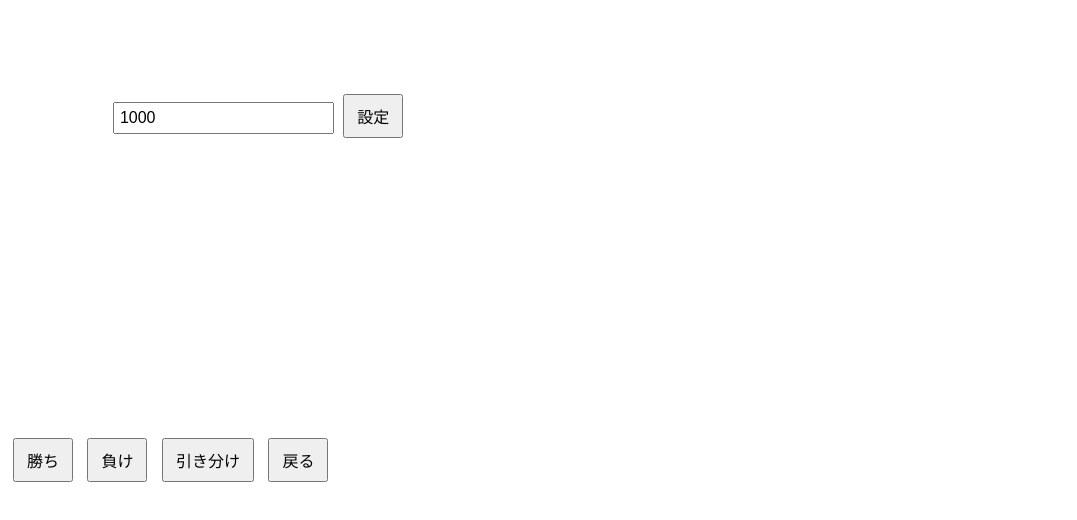
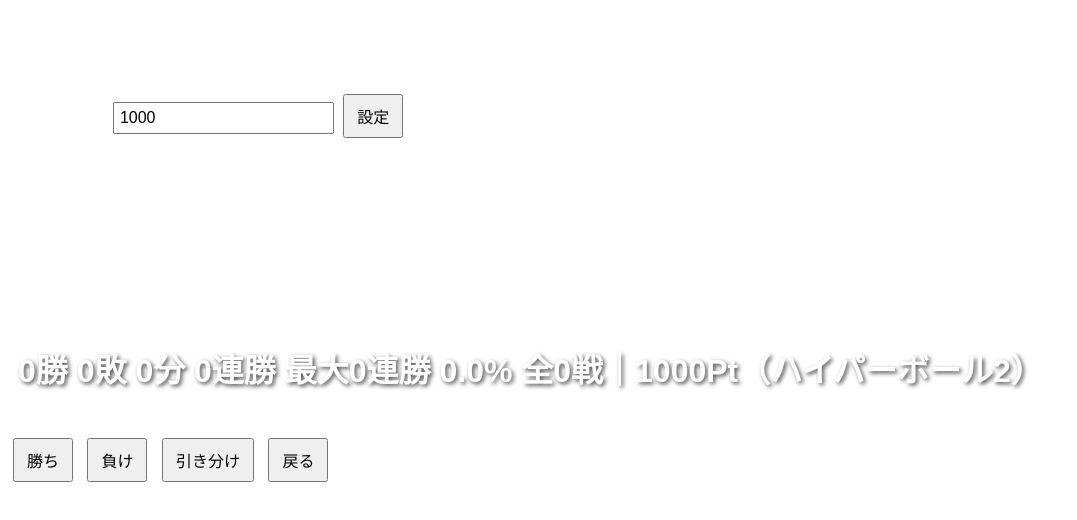
Before and after one commit to note-creator/pokepoke_counter, a plain HTML site: page index.html in a window 1280 px wide. Shown: the whole page, without its empty margins (0-1077 px from the left). Drawn offline with Linux system fonts and the light colour scheme.

Commit message:
Update index.html

```diff
--- a/index.html
+++ b/index.html
@@ -13,7 +13,11 @@
       font-size: 32px;
       font-weight: bold;
       padding: 10px;
+      color: white;
+      background-color: rgba(0, 0, 0, 0); /* 完全透過 */
+      text-shadow: 2px 2px 4px rgba(0,0,0,0.7); /* 縁取り風の影 */
     }
+
     .section {
       margin-bottom: 10px;
     }
```
